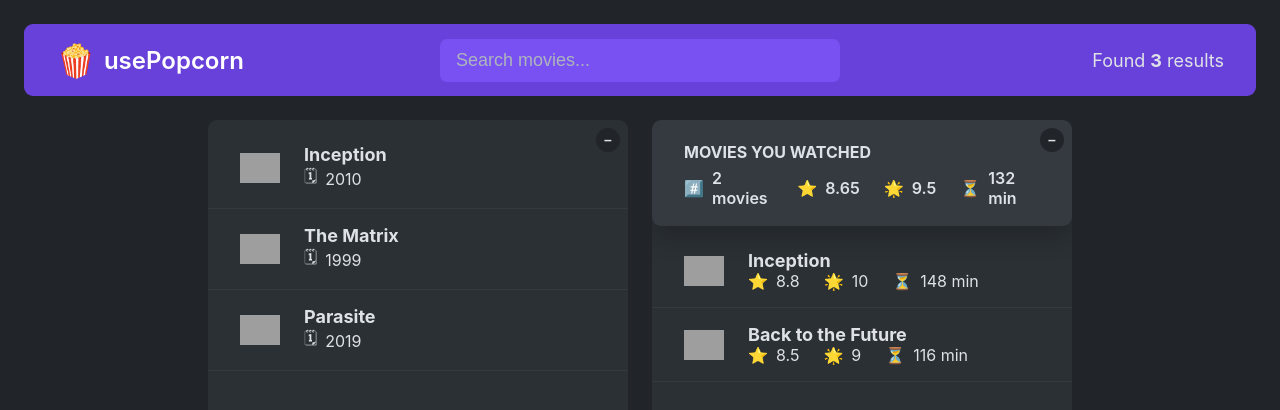
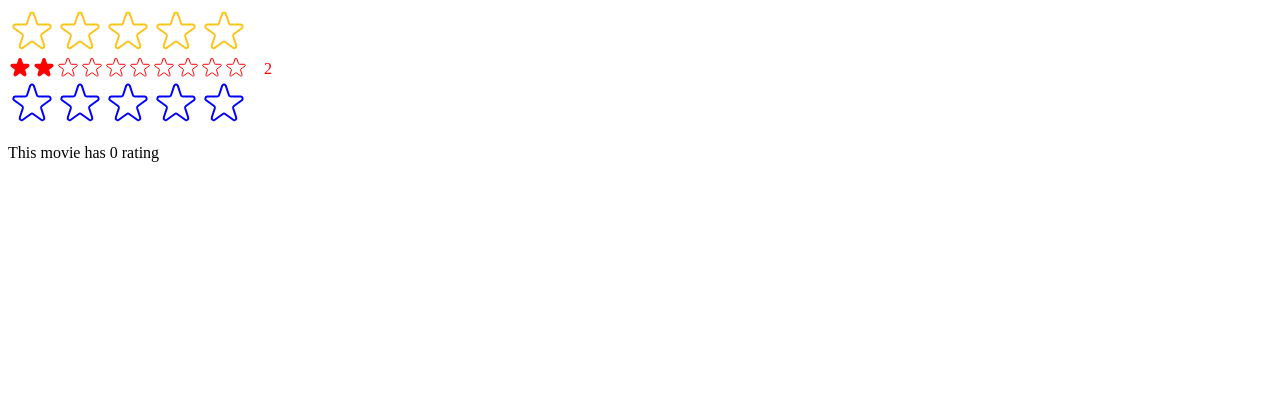
Before and after one commit to kvknr/usepopcorn, a React (Create React App) app: page / in a window 1280 px wide. Shown: the top 410 px of the page. Built offline with nearby package versions, Linux system fonts and the light colour scheme; grey boxes are pictures that could not be loaded.

Commit message:
StarRating Component Created

```diff
--- a/src/App.js
+++ b/src/App.js
@@ -57,24 +57,41 @@
 //Component 1 : App
 function App() {
   const [movies, setMovies] = useState(tempMovieData);
+  const [watched, setWatched] = useState(tempWatchedData);
 
   return (
     <>
-      <NavBar movies={movies} />
-      <Main movies={movies} />
+      <NavBar>
+        <Logo />
+        <SearchBar />
+        <NumResults movies={movies} />
+      </NavBar>
+      <Main>
+        {/* Alternative way Instead of using children i.e., Component Composition  */}
+        {/* <Box element={<MovieList movies={movies} />} />
+        <Box
+          element={
+            <>
+              <WatchedSummary watched={watched} />
+              <WatchedMoviesList watched={watched} />
+            </>
+          }
+        /> */}
+        <Box>
+          <MovieList movies={movies} />
+        </Box>
+        <Box>
+          <WatchedSummary watched={watched} />
+          <WatchedMoviesList watched={watched} />
+        </Box>
+      </Main>
     </>
   );
 }
 
 //Component 2 : NavBar
-function NavBar({ movies }) {
-  return (
-    <nav className="nav-bar">
-      <Logo />
-      <SearchBar />
-      <NumResults movies={movies} />
-    </nav>
-  );
+function NavBar({ children }) {
+  return <nav className="nav-bar">{children}</nav>;
 }
 
 //Component 3 : Logo
@@ -111,27 +128,19 @@
 }
 
 //Component 6 : Main
-function Main({ movies }) {
-  return (
-    <main className="main">
-      <ListBox movies={movies} />
-      <WatchedBox />
-    </main>
-  );
+function Main({ children }) {
+  return <main className="main">{children}</main>;
 }
 
 //Component 7 : ListBox
-function ListBox({ movies }) {
-  const [isOpen1, setIsOpen1] = useState(true);
+function Box({ children }) {
+  const [isOpen, setIsOpen] = useState(true);
   return (
     <div className="box">
-      <button
-        className="btn-toggle"
-        onClick={() => setIsOpen1((open) => !open)}
-      >
-        {isOpen1 ? "–" : "+"}
+      <button className="btn-toggle" onClick={() => setIsOpen((open) => !open)}>
+        {isOpen ? "–" : "+"}
       </button>
-      {isOpen1 && <MovieList movies={movies} />}
+      {isOpen && children}
     </div>
   );
 }
@@ -164,27 +173,21 @@
 }
 
 //Component 10 : WatchedBox
-function WatchedBox() {
-  const [watched, setWatched] = useState(tempWatchedData);
-  const [isOpen2, setIsOpen2] = useState(true);
+// function WatchedBox({ children }) {
+//   const [isOpen2, setIsOpen2] = useState(true);
 
-  return (
-    <div className="box">
-      <button
-        className="btn-toggle"
-        onClick={() => setIsOpen2((open) => !open)}
-      >
-        {isOpen2 ? "–" : "+"}
-      </button>
-      {isOpen2 && (
-        <>
-          <WatchedSummary watched={watched} />
-          <WatchedMoviesList watched={watched} />
-        </>
-      )}
-    </div>
-  );
-}
+//   return (
+//     <div className="box">
+//       <button
+//         className="btn-toggle"
+//         onClick={() => setIsOpen2((open) => !open)}
+//       >
+//         {isOpen2 ? "–" : "+"}
+//       </button>
+//       {isOpen2 && children}
+//     </div>
+//   );
+// }
 
 //Component 10 : WatchedSummary
 function WatchedSummary({ watched }) {
--- /dev/null
+++ b/src/StarRating.js
@@ -0,0 +1,152 @@
+//Imports
+import { useState } from "react";
+import PropTypes from "prop-types";
+const containerStyle = {
+  display: "flex",
+  alignItems: "center",
+  gap: "16px",
+};
+
+const starContainerStyle = {
+  display: "flex",
+};
+
+StarRating.propTypes = {
+  maxRating: PropTypes.number.isRequired,
+  color: PropTypes.string,
+  size: PropTypes.number,
+  className: PropTypes.string,
+  message: PropTypes.array,
+  defaultRating: PropTypes.number,
+  onSetRating: PropTypes.func,
+};
+
+function StarRating({
+  maxRating = 7,
+  color = "#fcc419",
+  size = 48,
+  className = "",
+  message = [],
+  defaultRating = 0,
+  onSetRating,
+}) {
+  const [ratingNumber, setRatingNumber] = useState(defaultRating);
+  const [tempRatingNumber, setTempRatingNumber] = useState(0);
+  function handleRating(rating) {
+    setRatingNumber(rating);
+    onSetRating(rating);
+  }
+  const textStyle = {
+    lineHeight: "1px",
+    margin: "0px",
+    color: color,
+    fontSize: `${size / 1.5}px`,
+  };
+
+  return (
+    <div style={containerStyle} className={className}>
+      <div style={starContainerStyle}>
+        {Array.from({ length: maxRating }, (_, i) => (
+          <Star
+            key={i}
+            full={
+              tempRatingNumber
+                ? tempRatingNumber >= i + 1
+                : ratingNumber >= i + 1
+            }
+            onRate={() => {
+              handleRating(i + 1);
+            }}
+            onHoverIn={() => setTempRatingNumber(i + 1)}
+            onHoverOut={() => setTempRatingNumber(0)}
+            color={color}
+            size={size}
+          />
+        ))}
+      </div>
+      <p style={textStyle}>
+        {message.length === maxRating
+          ? message[tempRatingNumber ? tempRatingNumber - 1 : ratingNumber - 1]
+          : tempRatingNumber || ratingNumber || ""}
+      </p>
+    </div>
+  );
+}
+
+function Star({ onRate, full, onHoverIn, onHoverOut, color, size }) {
+  const starStyle = {
+    height: `${size}px`,
+    width: `${size}px`,
+    display: "block",
+    cursor: "pointer",
+  };
+
+  return (
+    <span
+      role="button"
+      style={starStyle}
+      onClick={onRate}
+      onMouseEnter={onHoverIn}
+      onMouseLeave={onHoverOut}
+    >
+      {full ? (
+        <svg
+          xmlns="http://www.w3.org/2000/svg"
+          viewBox="0 0 20 20"
+          fill={color}
+          stroke={color}
+        >
+          <path d="M9.049 2.927c.3-.921 1.603-.921 1.902 0l1.07 3.292a1 1 0 00.95.69h3.462c.969 0 1.371 1.24.588 1.81l-2.8 2.034a1 1 0 00-.364 1.118l1.07 3.292c.3.921-.755 1.688-1.54 1.118l-2.8-2.034a1 1 0 00-1.175 0l-2.8 2.034c-.784.57-1.838-.197-1.539-1.118l1.07-3.292a1 1 0 00-.364-1.118L2.98 8.72c-.783-.57-.38-1.81.588-1.81h3.461a1 1 0 00.951-.69l1.07-3.292z" />
+        </svg>
+      ) : (
+        <svg
+          xmlns="http://www.w3.org/2000/svg"
+          fill="none"
+          viewBox="0 0 24 24"
+          stroke={color}
+        >
+          <path
+            strokeLinecap="round"
+            strokeLinejoin="round"
+            strokeWidth="{2}"
+            d="M11.049 2.927c.3-.921 1.603-.921 1.902 0l1.519 4.674a1 1 0 00.95.69h4.915c.969 0 1.371 1.24.588 1.81l-3.976 2.888a1 1 0 00-.363 1.118l1.518 4.674c.3.922-.755 1.688-1.538 1.118l-3.976-2.888a1 1 0 00-1.176 0l-3.976 2.888c-.783.57-1.838-.197-1.538-1.118l1.518-4.674a1 1 0 00-.363-1.118l-3.976-2.888c-.784-.57-.38-1.81.588-1.81h4.914a1 1 0 00.951-.69l1.519-4.674z"
+          />
+        </svg>
+      )}
+    </span>
+  );
+}
+export default StarRating;
+
+/*
+FULL STAR
+
+<svg
+  xmlns="http://www.w3.org/2000/svg"
+  viewBox="0 0 20 20"
+  fill="#000"
+  stroke="#000"
+>
+  <path
+    d="M9.049 2.927c.3-.921 1.603-.921 1.902 0l1.07 3.292a1 1 0 00.95.69h3.462c.969 0 1.371 1.24.588 1.81l-2.8 2.034a1 1 0 00-.364 1.118l1.07 3.292c.3.921-.755 1.688-1.54 1.118l-2.8-2.034a1 1 0 00-1.175 0l-2.8 2.034c-.784.57-1.838-.197-1.539-1.118l1.07-3.292a1 1 0 00-.364-1.118L2.98 8.72c-.783-.57-.38-1.81.588-1.81h3.461a1 1 0 00.951-.69l1.07-3.292z"
+  />
+</svg>
+
+
+EMPTY STAR
+
+<svg
+  xmlns="http://www.w3.org/2000/svg"
+  fill="none"
+  viewBox="0 0 24 24"
+  stroke="#000"
+>
+  <path
+    strokeLinecap="round"
+    strokeLinejoin="round"
+    strokeWidth="{2}"
+    d="M11.049 2.927c.3-.921 1.603-.921 1.902 0l1.519 4.674a1 1 0 00.95.69h4.915c.969 0 1.371 1.24.588 1.81l-3.976 2.888a1 1 0 00-.363 1.118l1.518 4.674c.3.922-.755 1.688-1.538 1.118l-3.976-2.888a1 1 0 00-1.176 0l-3.976 2.888c-.783.57-1.838-.197-1.538-1.118l1.518-4.674a1 1 0 00-.363-1.118l-3.976-2.888c-.784-.57-.38-1.81.588-1.81h4.914a1 1 0 00.951-.69l1.519-4.674z"
+  />
+</svg>
+
+*/
--- a/src/index.js
+++ b/src/index.js
@@ -1,11 +1,28 @@
-import React from "react";
+import React, { useState } from "react";
 import ReactDOM from "react-dom/client";
-import "./index.css";
-import App from "./App";
+// import "./index.css";
+// import App from "./App";
+import StarRating from "./StarRating";
+
+function Test() {
+  const [movieRating, setMovieRating] = useState(0);
+  return (
+    <div>
+      <StarRating color="blue" maxRating={5} onSetRating={setMovieRating} />
+      <p>This movie has {movieRating} rating</p>
+    </div>
+  );
+}
 
 const root = ReactDOM.createRoot(document.getElementById("root"));
 root.render(
   <React.StrictMode>
-    <App />
+    {/* <App /> */}
+    <StarRating
+      maxRating={5}
+      message={["Terrible", "Bad", "Okay", "Good", "Amazing"]}
+    />
+    <StarRating maxRating={10} size={24} color="red" defaultRating={2} />
+    <Test />
   </React.StrictMode>
 );
```
